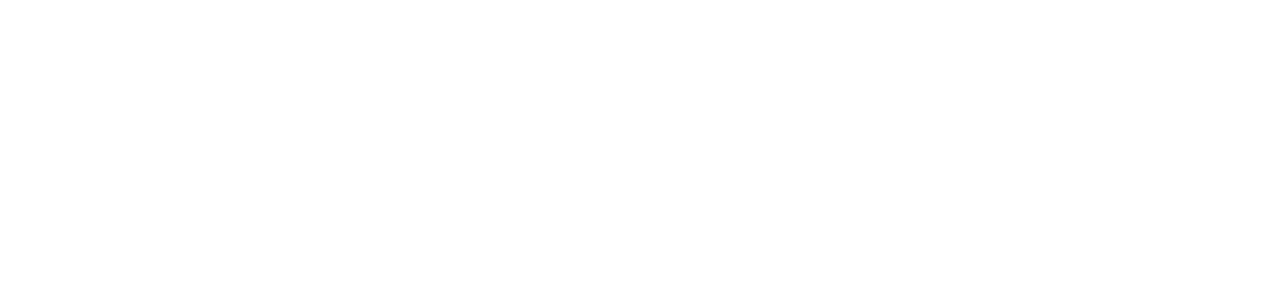
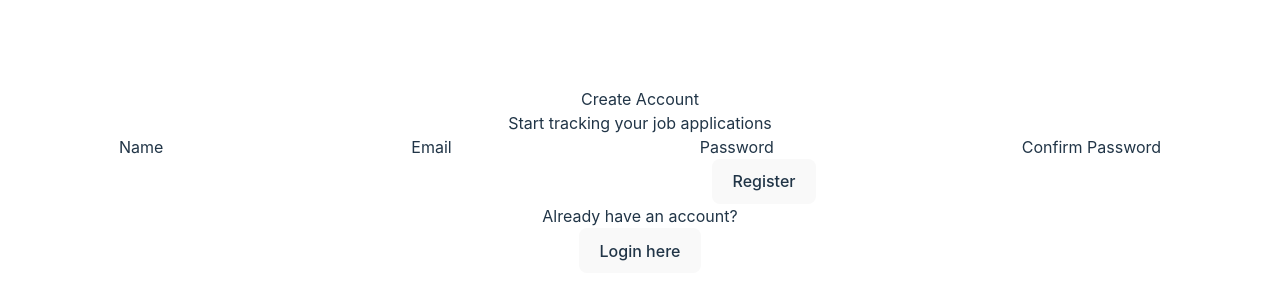
Before and after one commit to Omar-Allaham25/Job-Tracker, a React (Vite) app in the folder frontend/: page /register in a window 1280 px wide. Shown: the part 220-520 px from the top of the page. Built offline with nearby package versions, Linux system fonts and the light colour scheme.

Commit message:
Add initial register page implementation

```diff
--- a/frontend/src/pages/Login.tsx
+++ b/frontend/src/pages/Login.tsx
@@ -40,7 +40,7 @@
   };
 
   return (
-    <div className="login-wrapper">
+    <div className="login-container">
       <form onSubmit={handleSubmit}>
         <h2>Job Tracker</h2>
         <p>Track your job applications</p>
--- a/frontend/src/pages/Register.tsx
+++ b/frontend/src/pages/Register.tsx
@@ -1,3 +1,29 @@
+import { useState } from "react";
+
 export default function Register() {
-  return <></>;
+  const [formData, setFormData] = useState({
+    name: "",
+    email: "",
+    password: "",
+    confirmPassword: "",
+  });
+  return (
+    <div className="register-container">
+      <form>
+        <h2>Create Account</h2>
+        <p>Start tracking your job applications </p>
+        <label htmlFor="name">Name</label>
+        <input type="text" id="name" required />
+        <label htmlFor="email">Email</label>
+        <input type="email" id="email" required />
+        <label htmlFor="password">Password</label>
+        <input id="password" type="password" required />
+        <label htmlFor="confirmPassword">Confirm Password </label>
+        <input id="confirmPassword" type="password" required />
+        <button type="submit">Register</button>
+        <p>Already have an account?</p>
+      </form>
+      <button>Login here</button>
+    </div>
+  );
 }
```
